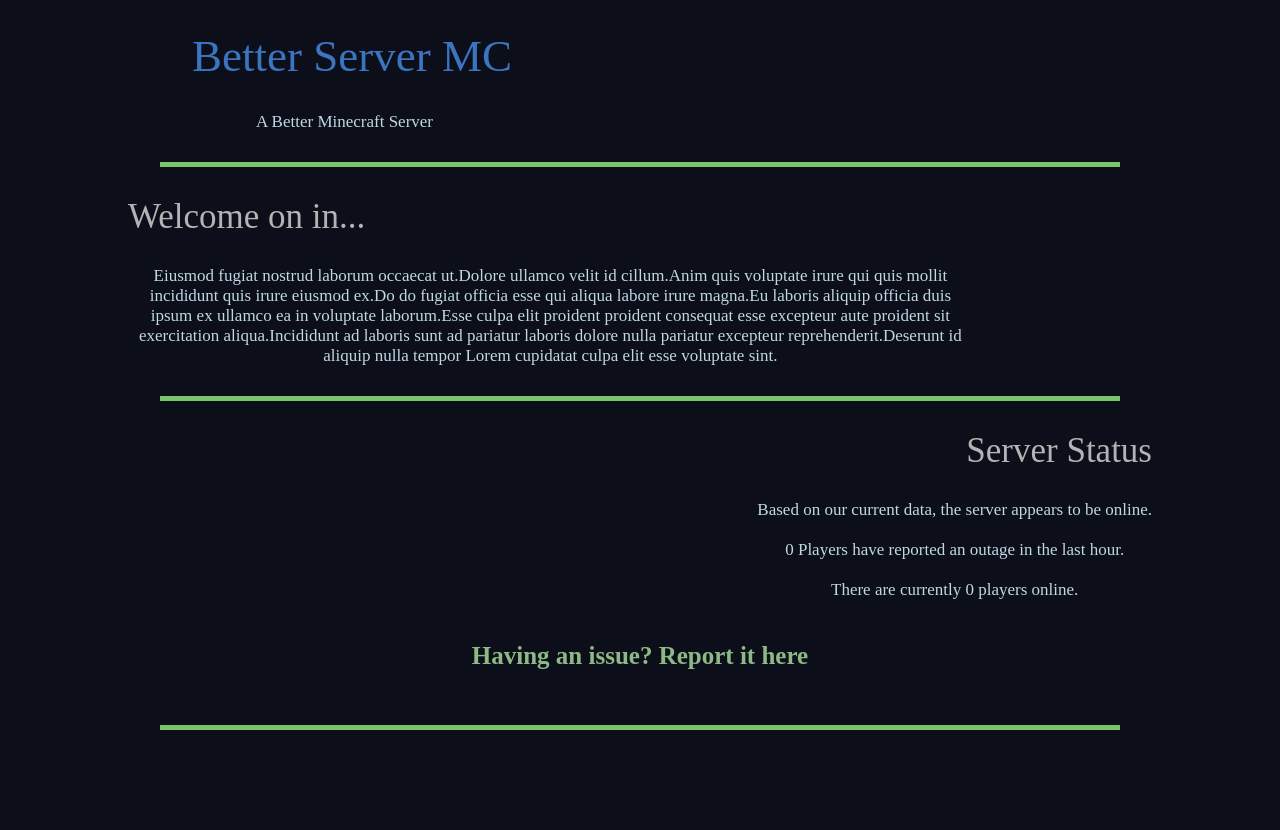
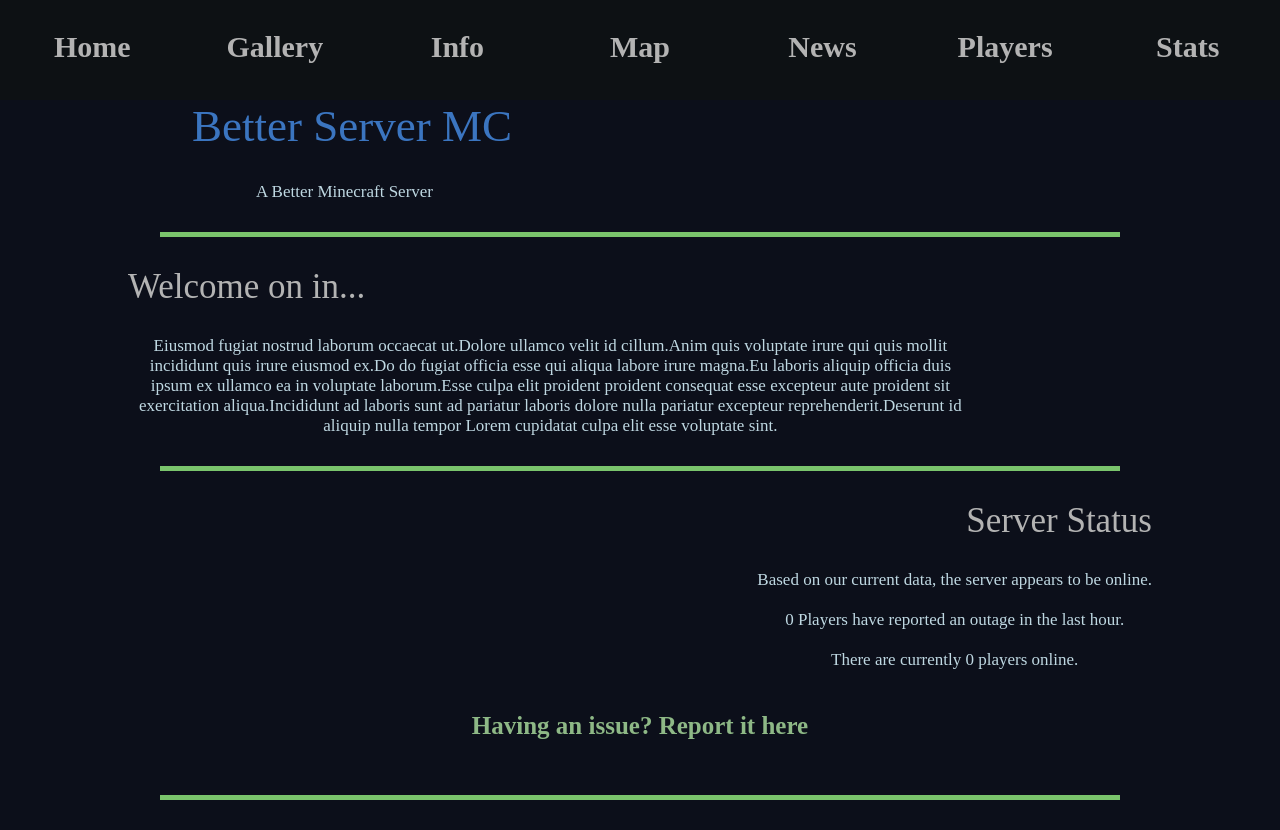
Before and after one commit to tinbob655/better-server-mc, a React (Vite) app: page / in a window 1280 px wide. Before the commit the page ends 800 px from the top, so only its background shows below. Built offline with nearby package versions, Linux system fonts and the light colour scheme; no server answers; a web font is replaced by a local one.

Commit message:
added site header

```diff
--- /dev/null
+++ b/src/components/multiPageComponents/header.tsx
@@ -0,0 +1,76 @@
+import React from 'react';
+import { Link } from 'react-router-dom';
+
+export default function Header():React.ReactElement {
+
+    function getHeaders():React.ReactElement[] {
+        const headers:Array<Array<string>> = [
+            ['Home', ''],
+            ['Gallery', 'gallery'],
+            ['Info', 'info'],
+            ['Map', 'map'],
+            ['News', 'news'],
+            ['Players', 'players'],
+            ['Stats', 'stats'],
+        ];
+        let tempHeadersHTML:React.ReactElement[] = [];
+
+        headers.forEach((header:Array<string>) => {
+            tempHeadersHTML.push(
+                <td onMouseOver={() => {cellHovered(header[1])}} onMouseLeave={() => {cellUnhovered(header[1])}}>
+
+                    <div className="headerLine" id={`${header[1].toLowerCase()}UpperLine`} style={{marginTop: '5px'}}></div>
+
+                    <Link to={`/${header[1].toLowerCase()}`} >
+                        <h2 className="headerText">
+                            {header[0]}
+                        </h2>
+                    </Link>
+
+                    <div className="headerLine headerLineBottom" id={`${header[1].toLowerCase()}LowerLine`} style={{marginBottom: '5px', marginTop: 'auto'}}></div>
+
+                </td>
+            );
+        });
+
+        return tempHeadersHTML;
+    };
+
+    return (
+        <header>
+            <div id="headerWrapper">
+                <table>
+                    <thead>
+                        <tr>
+                            {getHeaders()}
+                        </tr>
+                    </thead>
+                </table>
+            </div>
+        </header>
+    );
+
+
+
+    //two functions, one for when the cell is hovered over and once for when it is unhovered
+    //the reason for two functions is that using one and toggling the class causes errors
+    function cellHovered(header:string):void {
+        const [upperLine, lowerLine]:[HTMLElement, HTMLElement] = [document.getElementById(`${header.toLowerCase()}UpperLine`) as HTMLElement, document.getElementById(`${header.toLowerCase()}LowerLine`) as HTMLElement];
+
+        //make the lines slide in staggered
+        upperLine.classList.add('shown');
+        setTimeout(() => {
+            lowerLine.classList.add('shown');
+        }, 100);
+    };
+
+    function cellUnhovered(header:string):void {
+        const [upperLine, lowerLine]:[HTMLElement, HTMLElement] = [document.getElementById(`${header.toLowerCase()}UpperLine`) as HTMLElement, document.getElementById(`${header.toLowerCase()}LowerLine`) as HTMLElement];
+
+        //make the lines slide in staggered
+        upperLine.classList.remove('shown');
+        setTimeout(() => {
+            lowerLine.classList.remove('shown');
+        }, 100);
+    };
+};
--- a/src/index.scss
+++ b/src/index.scss
@@ -21,6 +21,24 @@
     font-family: Bruno Ace SC;
     font-weight: 100;
     font-size: 35px;
+
+    &.headerText {
+        padding-top: 0;
+        padding-bottom: 0;
+        $marginTopBottom: 20px;
+        margin-top: $marginTopBottom;
+        margin-bottom: $marginTopBottom;
+        font-size: 30px;
+        font-weight: bolder;
+        transition-property: transform;
+        transition-duration: 0.75s;
+        transition-timing-function: ease;
+        cursor: pointer;
+
+        &:hover {
+            transform: scale(1.15);
+        }
+    }
 }
 
 h3 {
@@ -82,6 +100,11 @@
     width: fit-content;
 }
 
+table {
+    table-layout: fixed;
+    width: 100%;
+}
+
 div {
     margin-left: auto;
     margin-right: auto;
@@ -96,4 +119,41 @@
         margin-top: $marginTopBottom;
         margin-bottom: $marginTopBottom;
     }
+
+    &#headerWrapper {
+        width: 100%;
+        position: fixed;
+        top: 0;
+        left: 0;
+        z-index: 100;
+        height: 100px;
+        background-color: rgba(14, 18, 20, 0.9);
+    }
+
+    &.headerLine {
+        width: 80%;
+        height: 2px;
+        background-color: white;
+
+        transition-property: transform;
+        transition-duration: 0.75s;
+        transition-timing-function: ease;
+        transform: scale(0, 1);
+        transform-origin: left;
+
+        &.shown {
+            transform: scale(1, 1);
+        }
+
+        &.headerLineBottom {
+            transform-origin: right !important;
+        }
+    }
 }
+
+.noVerticalSpacing {
+    margin-top: 0;
+    margin-bottom: 0;
+    padding-top: 0;
+    padding-bottom: 0;
+}
--- a/src/main.tsx
+++ b/src/main.tsx
@@ -5,13 +5,19 @@
 import { BrowserRouter } from 'react-router-dom';
 import firebaseInit from './firebase';
 
+import Header from './components/multiPageComponents/header';
+
 //start firebase
 firebaseInit();
 
 createRoot(document.getElementById('root')!).render(
   <StrictMode>
     <BrowserRouter>
-    <AppRoutes />
+    <Header/>
+
+    <div style={{marginTop: '100px'}}>
+      <AppRoutes />
+    </div>
     </BrowserRouter>
   </StrictMode>,
 );
```
